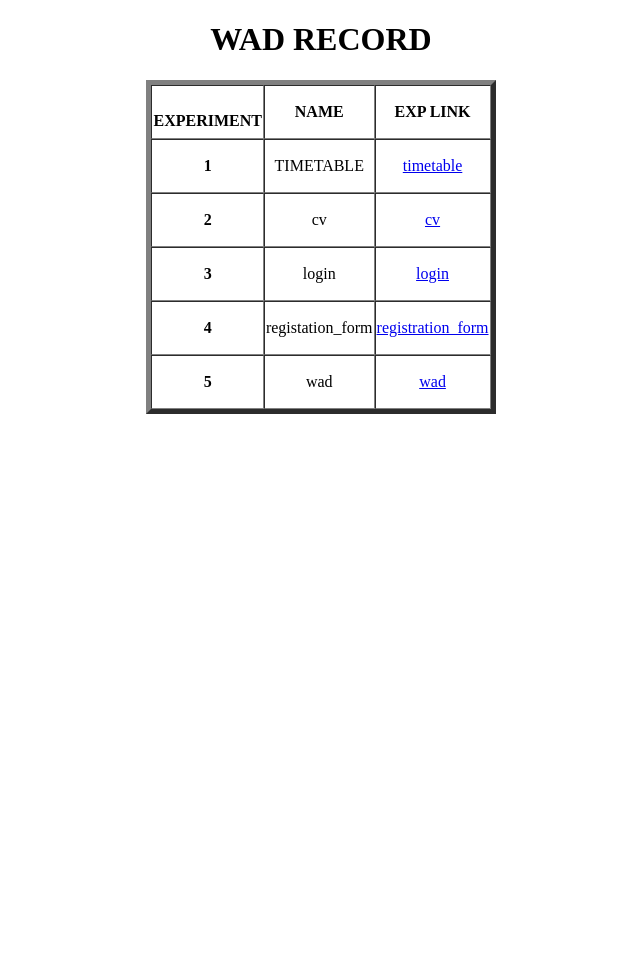
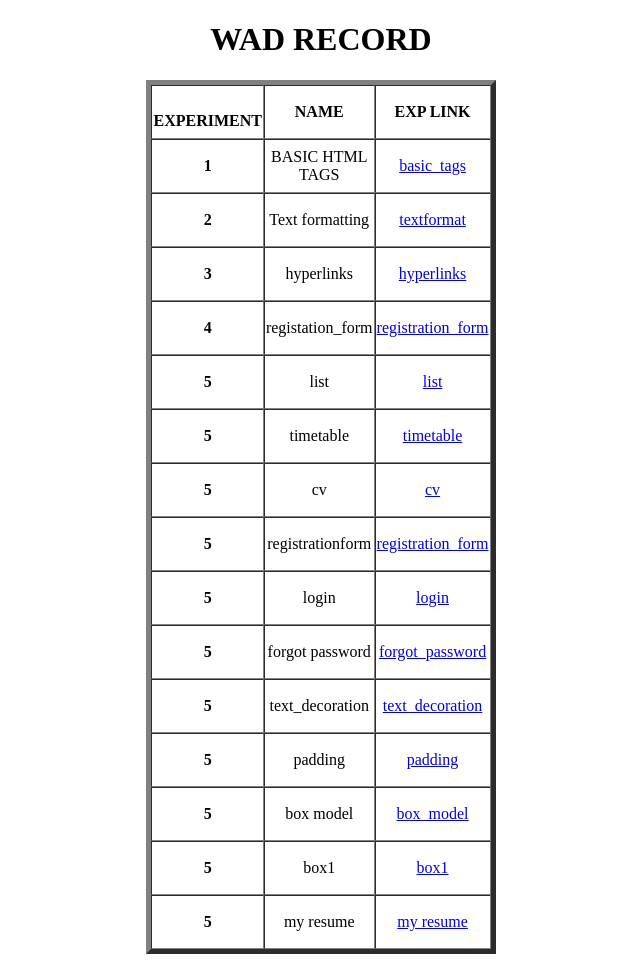
Before and after one commit to LikhithaSreeja12/WAD_LAB_5410, a plain HTML site: page index.html in a window 1280 px wide. Shown: the whole page, without its empty margins (319-959 px from the left). Before the commit the page ends 800 px from the top, so only its background shows below. Drawn offline with Linux system fonts and the light colour scheme.

Commit message:
Update index.html

```diff
--- a/index.html
+++ b/index.html
@@ -21,19 +21,19 @@
         </tr>
             <td align="center" height="50">
                 <b>1</b></td>
-            <td align="center" height="50">TIMETABLE</td>
-            <td align="center" heigth="50"><a href="timetable.html">timetable</a></td>
+            <td align="center" height="50">BASIC HTML TAGS</td>
+            <td align="center" heigth="50"><a href="basic_tags.html">basic_tags</a></td>
 
         </tr>
         <td align="center" height="50">
                 <b>2</b></td>
-            <td align="center" height="50">cv</td>
-            <td align="center" heigth="50"><a href="cv.html">cv</a></td>
+            <td align="center" height="50">Text formatting</td>
+            <td align="center" heigth="50"><a href="textformat.html">textformat</a></td>
         <tr>
             <td align="center" height="50">
                 <b>3</b></td>
-            <td align="center" height="50">login</td>
-            <td align="center" heigth="50"><a href="login.html">login</a></td>
+            <td align="center" height="50">hyperlinks</td>
+            <td align="center" heigth="50"><a href="hyperlinks.html">hyperlinks</a></td>
         </tr>
         <tr>
             <td align="center" height="50">
@@ -44,6 +44,66 @@
         <tr>
             <td align="center" height="50">
                 <b>5</b></td>
-            <td align="center" height="50">wad</td>
-            <td align="center" heigth="50"><a href="wad.html">wad</a></td>
+            <td align="center" height="50">list</td>
+            <td align="center" heigth="50"><a href="list.html">list</a></td>
         </tr>
+	<tr>
+            <td align="center" height="50">
+                <b>5</b></td>
+            <td align="center" height="50">timetable</td>
+            <td align="center" heigth="50"><a href="timetable.html">timetable</a></td>
+        </tr>
+	<tr>
+            <td align="center" height="50">
+                <b>5</b></td>
+            <td align="center" height="50">cv</td>
+            <td align="center" heigth="50"><a href="cv.html">cv</a></td>
+        </tr>
+	<tr>
+            <td align="center" height="50">
+                <b>5</b></td>
+            <td align="center" height="50">registrationform</td>
+            <td align="center" heigth="50"><a href="registration_form.html">registration_form</a></td>
+        </tr>
+	<tr>
+            <td align="center" height="50">
+                <b>5</b></td>
+            <td align="center" height="50">login</td>
+            <td align="center" heigth="50"><a href="login.html">login</a></td>
+        </tr>
+	<tr>
+            <td align="center" height="50">
+                <b>5</b></td>
+            <td align="center" height="50">forgot password</td>
+            <td align="center" heigth="50"><a href="forgot_password.html">forgot_password</a></td>
+        </tr>
+	<tr>
+            <td align="center" height="50">
+                <b>5</b></td>
+            <td align="center" height="50">text_decoration</td>
+            <td align="center" heigth="50"><a href="text_decoration.html">text_decoration</a></td>
+        </tr>
+	<tr>
+            <td align="center" height="50">
+                <b>5</b></td>
+            <td align="center" height="50">padding</td>
+            <td align="center" heigth="50"><a href="padding.html">padding</a></td>
+        </tr>
+	<tr>
+            <td align="center" height="50">
+                <b>5</b></td>
+            <td align="center" height="50">box model</td>
+            <td align="center" heigth="50"><a href="box_model.html">box_model</a></td>
+        </tr>
+	<tr>
+            <td align="center" height="50">
+                <b>5</b></td>
+            <td align="center" height="50">box1</td>
+            <td align="center" heigth="50"><a href="paddinbox1.html">box1</a></td>
+        </tr>
+	<tr>
+            <td align="center" height="50">
+                <b>5</b></td>
+            <td align="center" height="50">my resume</td>
+            <td align="center" heigth="50"><a href="my resume.html">my resume</a></td>
+        </tr>
```
